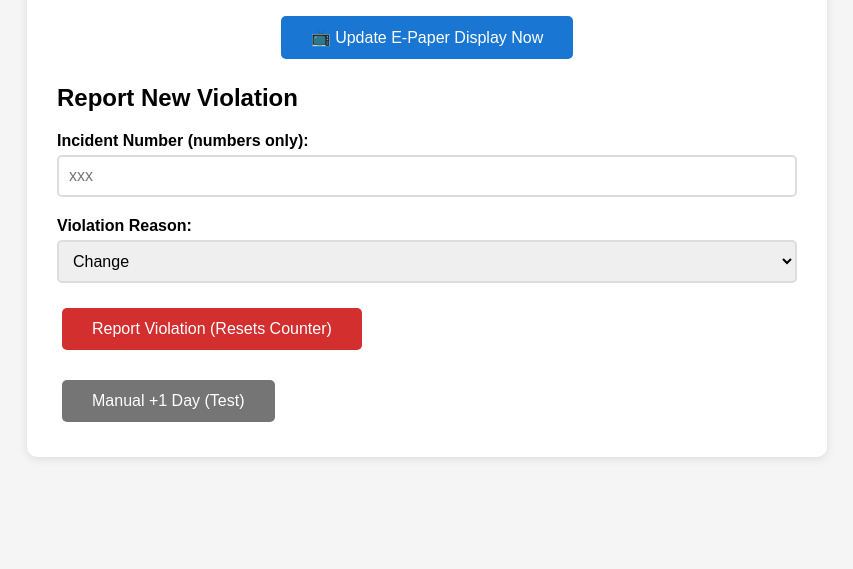
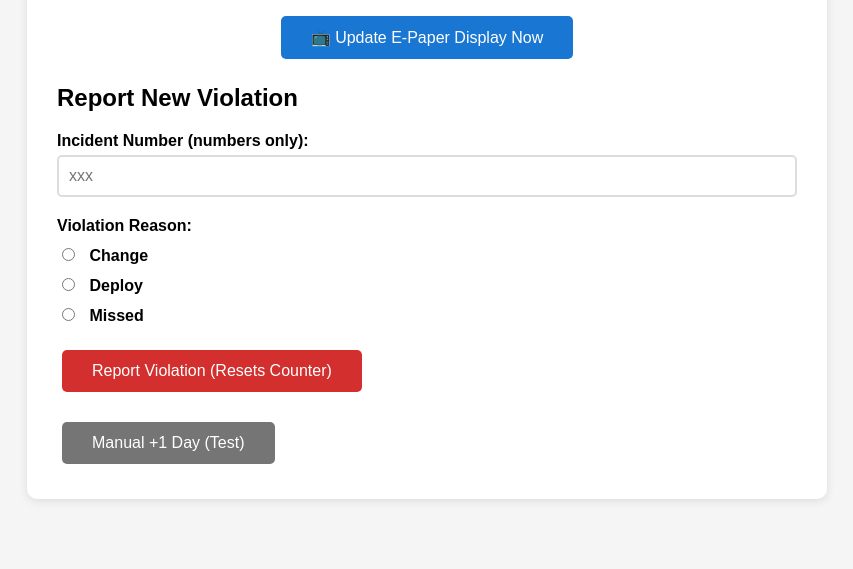
Before and after one commit to dsackr/safety-tracker, a Flask app: page / in a window 1280 px wide. Shown: the part 801-1370 px from the top of the page, without its empty margins (213-1066 px from the left). Before the commit the page ends 1260 px from the top, so only its background shows below. Run offline with Flask 3, Linux system fonts and the light colour scheme.

Commit message:
Update index.html

```diff
--- a/templates/index.html
+++ b/templates/index.html
@@ -106,13 +106,22 @@
                 <input type="text" id="incident_number" name="incident_number" placeholder="xxx" required>
             </div>
 
-            <div class="form-group">
-                <label for="reason">Violation Reason:</label>
-                <select id="reason" name="reason" required>
-                    <option value="Change">Change</option>
-                    <option value="Deploy">Deploy</option>
-                    <option value="Missed">Missed</option>
-                </select>
+        <div class="form-group">
+                <label>Violation Reason:</label>
+                <div style="margin-top: 10px;">
+                    <label style="display: block; margin: 10px 0; cursor: pointer;">
+                        <input type="radio" name="reason" value="Change" required style="width: auto; margin-right: 10px;">
+                        <span>Change</span>
+                    </label>
+                    <label style="display: block; margin: 10px 0; cursor: pointer;">
+                        <input type="radio" name="reason" value="Deploy" required style="width: auto; margin-right: 10px;">
+                        <span>Deploy</span>
+                    </label>
+                    <label style="display: block; margin: 10px 0; cursor: pointer;">
+                        <input type="radio" name="reason" value="Missed" required style="width: auto; margin-right: 10px;">
+                        <span>Missed</span>
+                    </label>
+                </div>
             </div>
 
             <button type="submit">Report Violation (Resets Counter)</button>
```
